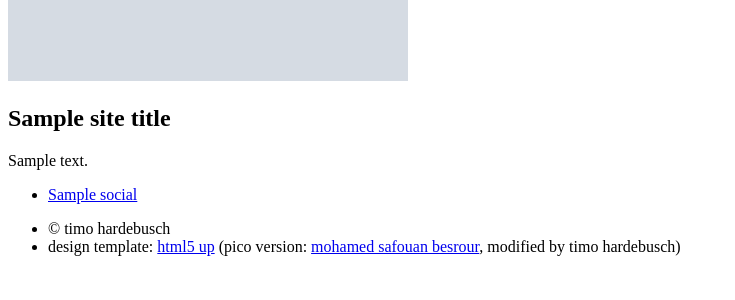
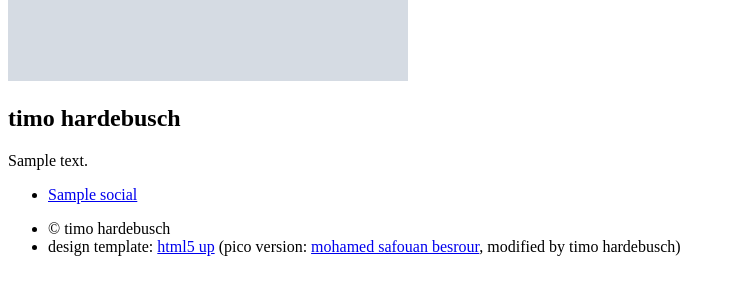
Before and after one commit to tihadot/hardebusch.org, a PHP site: template themes/identity/index.twig in a window 1280 px wide. Shown: the part 227-527 px from the top of the page, without its empty margins (0-735 px from the left). Run offline with PHP 8.4, Linux system fonts and the light colour scheme; the template is opened without the code that fills it: most values are stand-ins (such as "Sample title", 1, 10 or a date in 2020); grey boxes marked "Sample" are stand-in pictures; some libraries are stand-ins or nearby versions.

Commit message:
modified theme

```diff
--- a/themes/identity/index.twig
+++ b/themes/identity/index.twig
@@ -33,7 +33,7 @@
 					<section id="main">
 						<header>
 							<span class="avatar"><img src="{% if meta.image %}{{ meta.image }}{% else %}{{ theme_url }}/images/timo_hardebusch.png{% endif %}" alt="timo hardebusch" /></span>
-							<h1>{{ site_title }}</h1>
+							<h1>timo hardebusch</h1>
 							<p>{{ meta.description }}</p>
 						</header>
 
```
Also changed, not shown: content/contact.md (+1 -1 lines).
